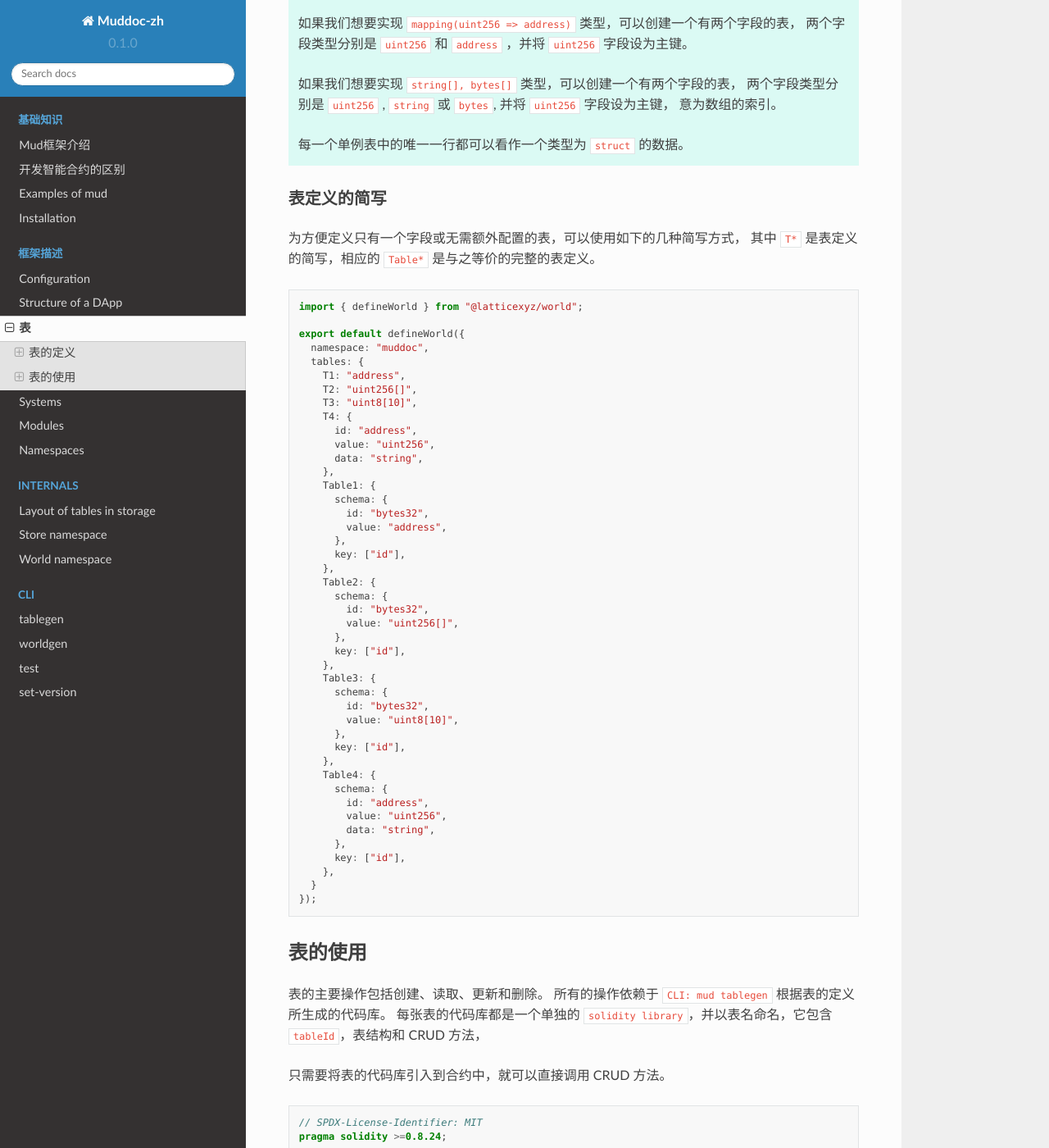
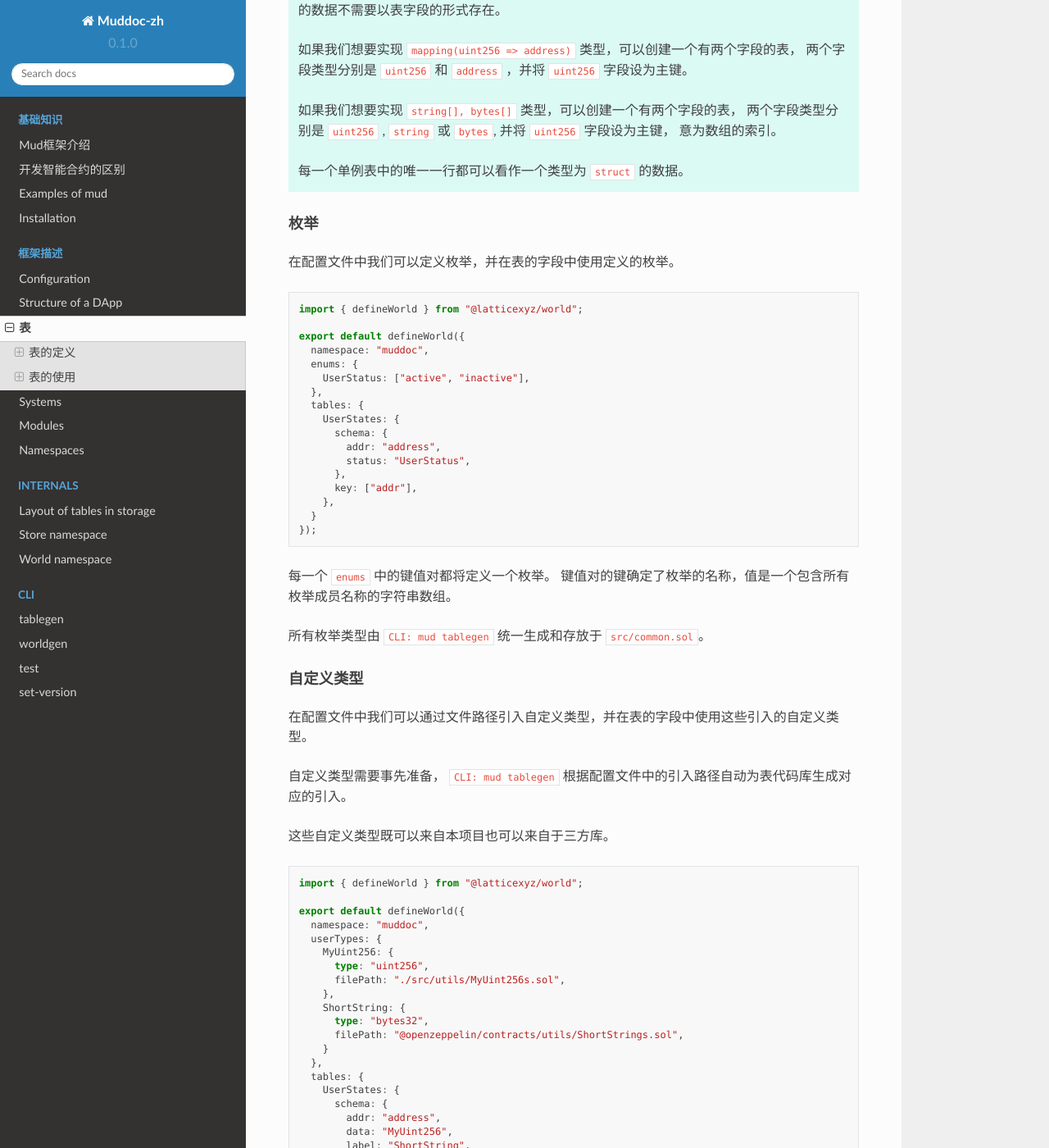
Before and after one commit to ClaudeZsb/muddoc-zh, a Sphinx documentation site: the page built from docs/source/descriptions/003_tables.rst, in a window 1280 px wide and 1400 px high, scrolled down 2467 px. Shown: the whole window at 82% size. Built offline with Sphinx 7.4.7 and the Read the Docs theme 2.0.0, drawn with Linux system fonts in a browser that asks for light colours; some of the changed text lies outside the part shown.

Commit message:
docs: enums, user-defined types (#3)

```diff
--- a/docs/source/descriptions/003_tables.rst
+++ b/docs/source/descriptions/003_tables.rst
@@ -52,7 +52,8 @@
   .. important::
 
     每张表除主键字段外，最多拥有 **28** 个字段，其中至多 **5** 个 :ref:`引用类型 <field-supported-types>` 字段。
-    在编写定义时，引用类型字段必须放在最后。
+
+    **在编写定义时，引用类型字段必须放在最后。**
 
 - ``key``: ``string[]`` ，表的主键，可以是一个或多个字段的数组。也可以是一个空数组，意味着这是一个单例表。
 
@@ -91,11 +92,12 @@
 +==============+===========================================================+
 || 数值类型    || ``uint8`` ~ ``uint256``, ``int8`` ~ ``int256``,          |
 ||             || ``address``, ``bool``, ``bytes1`` ~ ``bytes32``          |
-||             || ``enum``                                                 |
 +--------------+-----------------------------------------------------------+
 | 引用类型     | 数值类型构成的定长数组或动态数组， ``string`` , ``bytes`` |
 +--------------+-----------------------------------------------------------+
-| 自定义类型   | 数值类型 / 引用类型别名                                   |
+| 枚举         | ✅                                                        |
++--------------+-----------------------------------------------------------+
+| 自定义类型   | ✅                                                        |
 +--------------+-----------------------------------------------------------+
 | ``mapping``  | ❌                                                        |
 +--------------+-----------------------------------------------------------+
@@ -119,6 +121,86 @@
   两个字段类型分别是 ``uint256`` , ``string`` 或 ``bytes``, 并将 ``uint256`` 字段设为主键， 意为数组的索引。
 
   每一个单例表中的唯一一行都可以看作一个类型为 ``struct`` 的数据。
+
+枚举
+""""""""""""
+
+在配置文件中我们可以定义枚举，并在表的字段中使用定义的枚举。
+
+.. code-block:: ts
+
+  import { defineWorld } from "@latticexyz/world";
+
+  export default defineWorld({
+    namespace: "muddoc",
+    enums: {
+      UserStatus: ["active", "inactive"],
+    },
+    tables: {
+      UserStates: {
+        schema: {
+          addr: "address",
+          status: "UserStatus",
+        },
+        key: ["addr"],
+      },
+    }
+  });
+
+每一个 ``enums`` 中的键值对都将定义一个枚举。
+键值对的键确定了枚举的名称，值是一个包含所有枚举成员名称的字符串数组。
+
+所有枚举类型由 ``CLI: mud tablegen`` 统一生成和存放于 ``src/common.sol``。
+
+自定义类型
+""""""""""""
+
+在配置文件中我们可以通过文件路径引入自定义类型，并在表的字段中使用这些引入的自定义类型。
+
+自定义类型需要事先准备， ``CLI: mud tablegen`` 根据配置文件中的引入路径自动为表代码库生成对应的引入。
+
+这些自定义类型既可以来自本项目也可以来自于三方库。
+
+.. code-block:: ts
+
+  import { defineWorld } from "@latticexyz/world";
+
+  export default defineWorld({
+    namespace: "muddoc",
+    userTypes: {
+      MyUint256: {
+        type: "uint256",
+        filePath: "./src/utils/MyUint256s.sol",
+      },
+      ShortString: {
+        type: "bytes32",
+        filePath: "@openzeppelin/contracts/utils/ShortStrings.sol",
+      }
+    },
+    tables: {
+      UserStates: {
+        schema: {
+          addr: "address",
+          data: "MyUint256",
+          label: "ShortString",
+        },
+        key: ["addr"],
+      },
+    }
+  });
+
+``./src/utils/MyUint256s.sol`` 是对于配置文件而言的相对路径，其内容大致如下。
+
+.. code-block:: solidity
+
+  // SPDX-License-Identifier: MIT
+  pragma solidity >=0.8.24;
+
+  type MyUint256 is uint256;
+
+  library MyUint256s {
+    // MyUint256 utils
+  }
 
 表定义的简写
 ^^^^^^^^^^^^^^^^^^^^^^
```
Also changed, not shown: other parts of docs/source/descriptions/003_tables.rst (+1 -1 lines).
